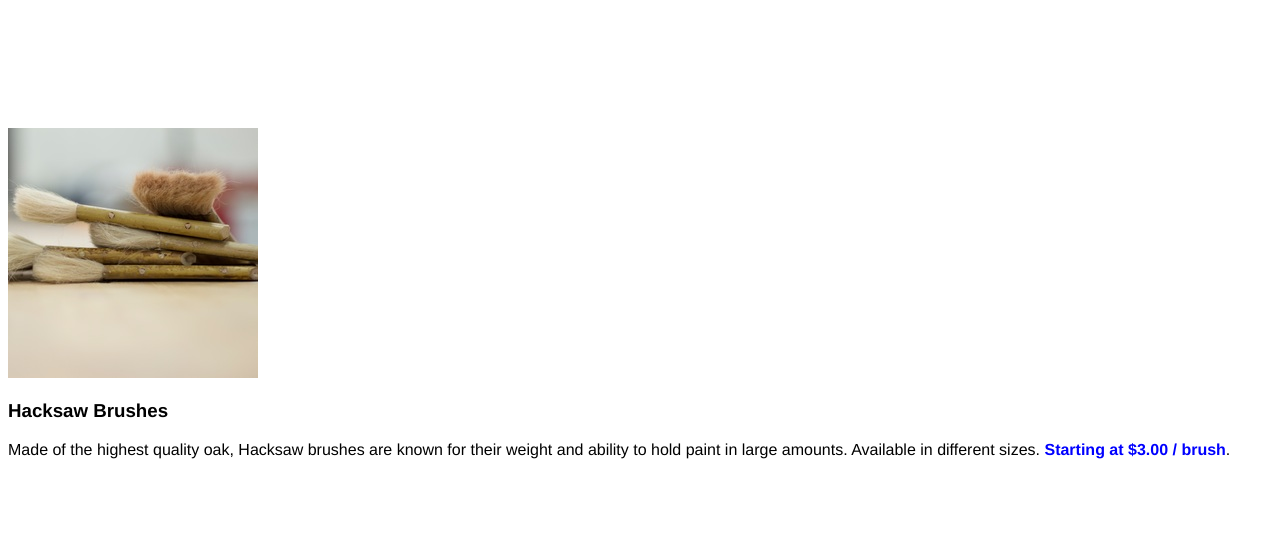
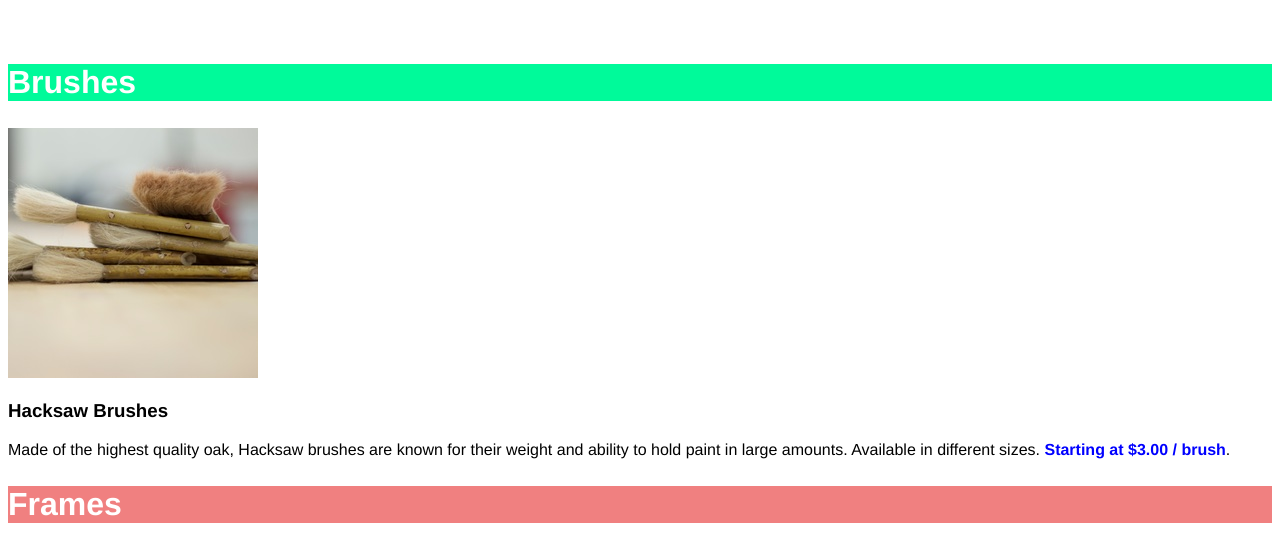
Before and after one commit to AV2001/dasmoto, a plain HTML site: page index.html in a window 1280 px wide. Shown: the part 185-731 px from the top of the page. Drawn offline with Linux system fonts and the light colour scheme.

Commit message:
Adding styles for the 'Frames' section.

```diff
--- a/style.css
+++ b/style.css
@@ -17,11 +17,15 @@ h2 {
   font-size: 32px;
 }
 
-.brushes h2 {
-  background-color: mediumspringgreen;
-}
-
 .price {
   color: blue;
   font-weight: bold;
 }
+
+.section-brushes h2 {
+  background-color: mediumspringgreen;
+}
+
+.section-frames h2 {
+  background-color: lightcoral;
+}
```
